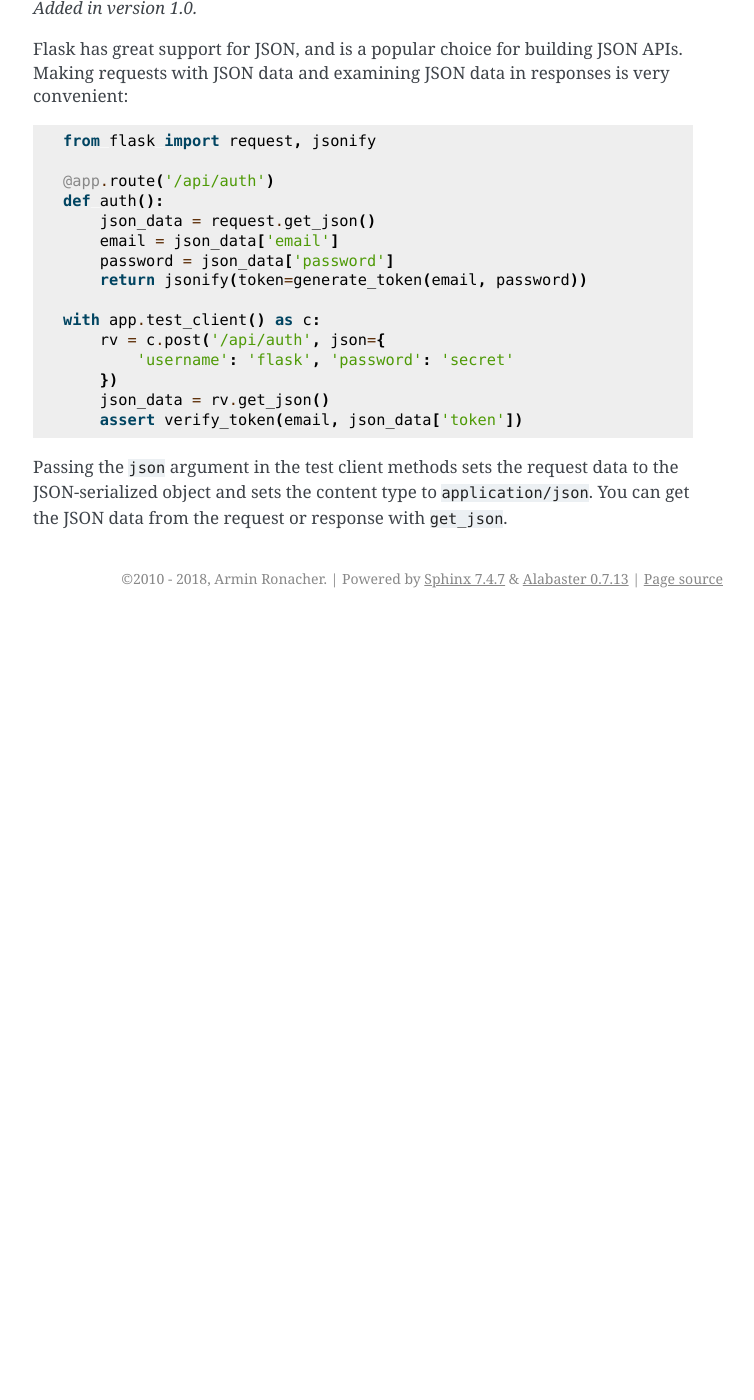
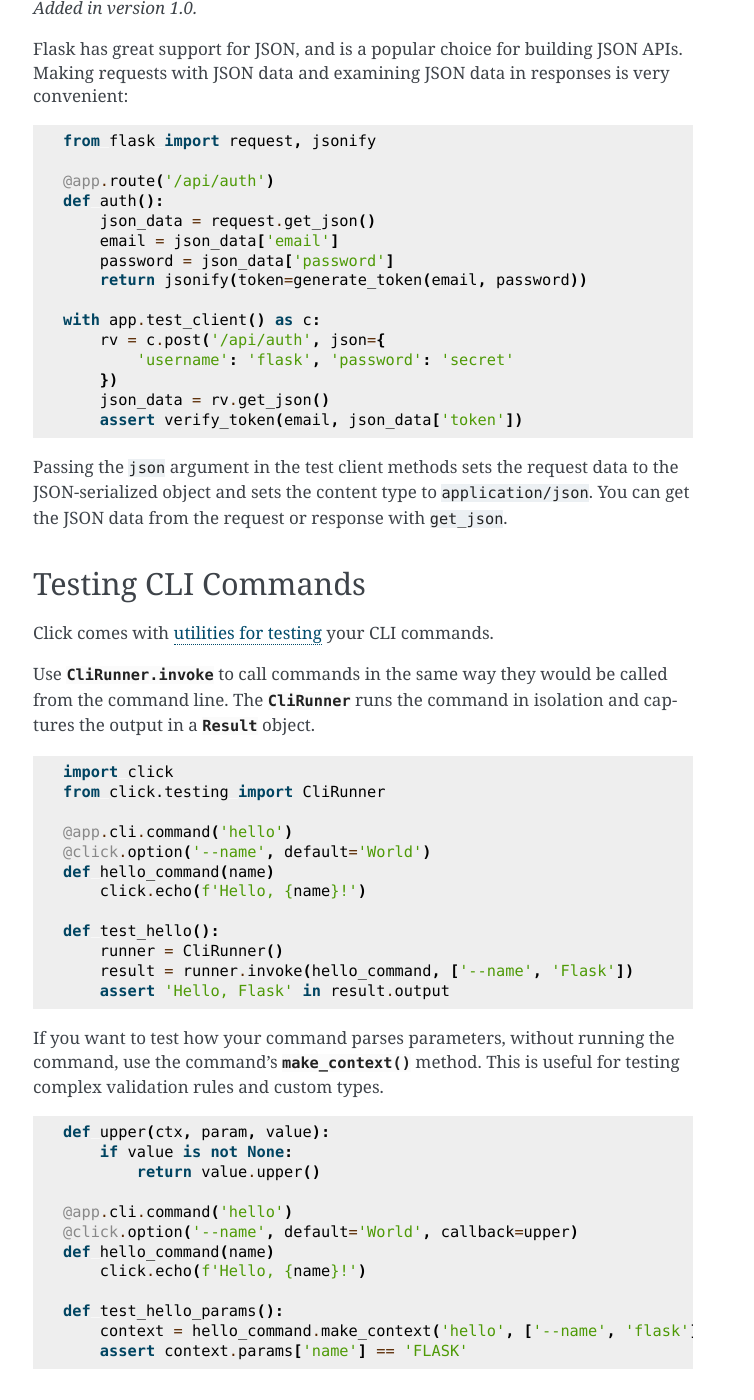
Before and after one commit to skybear308/flask, a Sphinx documentation site: the page built from docs/testing.rst, in a window 1280 px wide and 1400 px high, scrolled down 7641 px. Shown: the whole window, without its empty margins (387-1141 px from the left). Built offline with Sphinx 7.4.7, drawn with Linux system fonts in a browser that asks for light colours; before the commit the page ends 8259 px from its top, so only the background shows below that.

Commit message:
document testing cli commands

```diff
--- a/docs/cli.rst
+++ b/docs/cli.rst
@@ -247,6 +247,9 @@ group. This is useful if you want to organize multiple related commands. ::
 
     flask user create demo
 
+See :ref:`testing-cli` for an overview of how to test your custom
+commands.
+
 
 Application Context
 ~~~~~~~~~~~~~~~~~~~
--- a/docs/testing.rst
+++ b/docs/testing.rst
@@ -406,3 +406,50 @@ Passing the ``json`` argument in the test client methods sets the request data
 to the JSON-serialized object and sets the content type to
 ``application/json``. You can get the JSON data from the request or response
 with ``get_json``.
+
+
+.. _testing-cli:
+
+Testing CLI Commands
+--------------------
+
+Click comes with `utilities for testing`_ your CLI commands.
+
+Use :meth:`CliRunner.invoke <click.testing.CliRunner.invoke>` to call
+commands in the same way they would be called from the command line. The
+:class:`~click.testing.CliRunner` runs the command in isolation and
+captures the output in a :class:`~click.testing.Result` object. ::
+
+    import click
+    from click.testing import CliRunner
+
+    @app.cli.command('hello')
+    @click.option('--name', default='World')
+    def hello_command(name)
+        click.echo(f'Hello, {name}!')
+
+    def test_hello():
+        runner = CliRunner()
+        result = runner.invoke(hello_command, ['--name', 'Flask'])
+        assert 'Hello, Flask' in result.output
+
+If you want to test how your command parses parameters, without running
+the command, use the command's :meth:`~click.BaseCommand.make_context`
+method. This is useful for testing complex validation rules and custom
+types. ::
+
+    def upper(ctx, param, value):
+        if value is not None:
+            return value.upper()
+
+    @app.cli.command('hello')
+    @click.option('--name', default='World', callback=upper)
+    def hello_command(name)
+        click.echo(f'Hello, {name}!')
+
+    def test_hello_params():
+        context = hello_command.make_context('hello', ['--name', 'flask'])
+        assert context.params['name'] == 'FLASK'
+
+.. _click: http://click.pocoo.org/
+.. _utilities for testing: http://click.pocoo.org/testing
```
